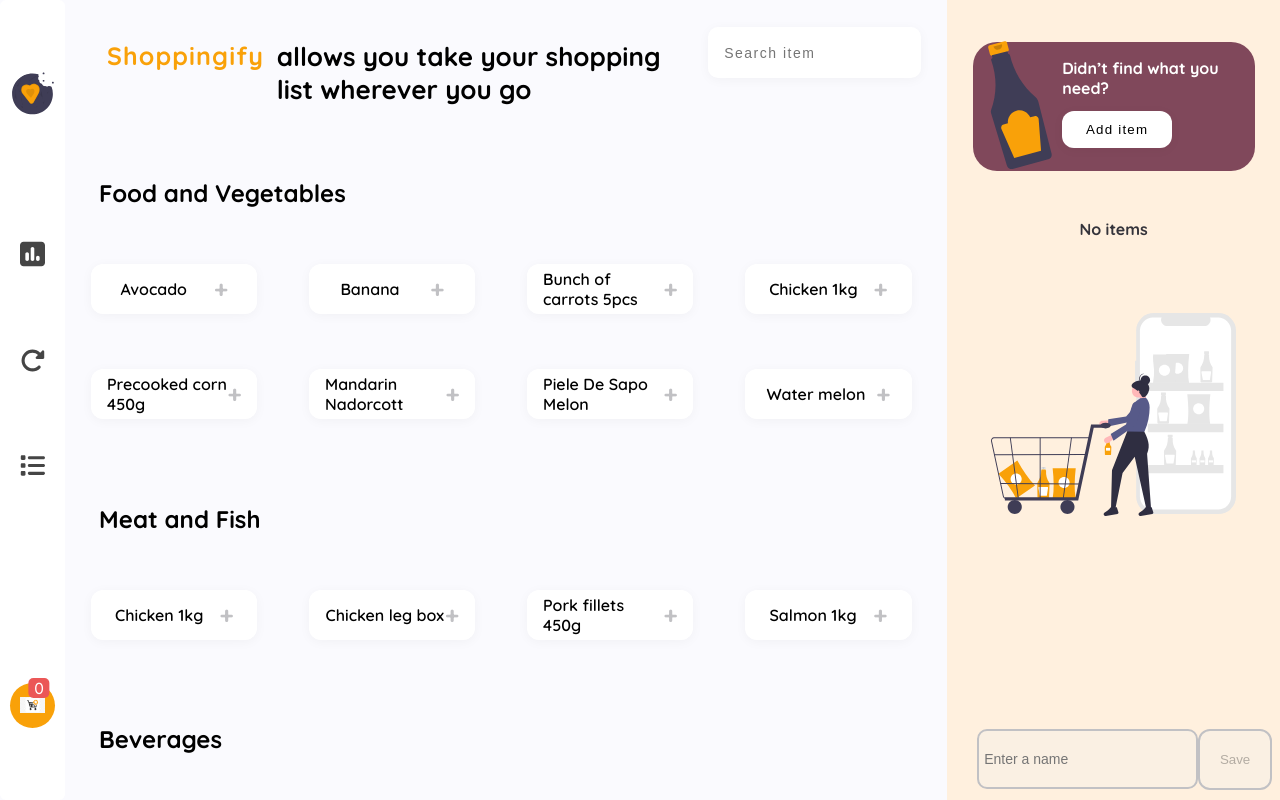
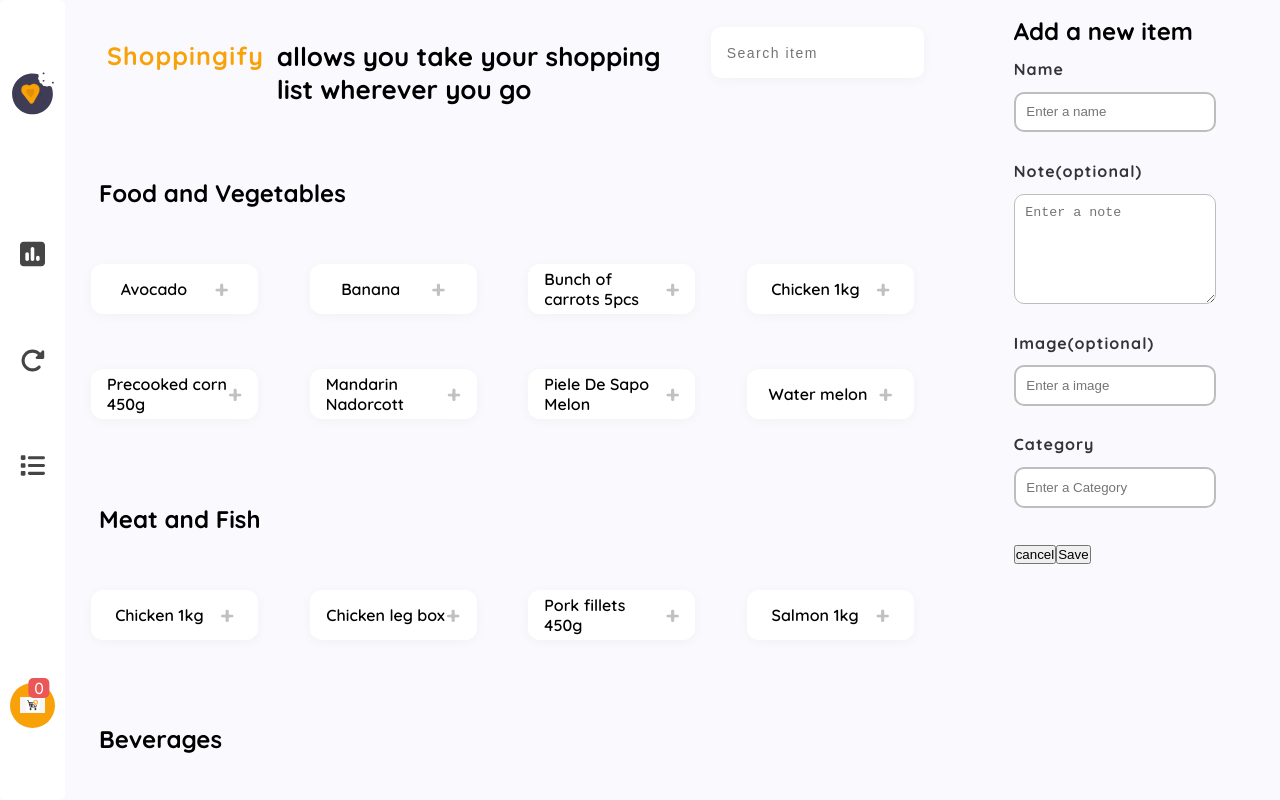
Before and after one commit to EjiroOsiephri/Shoppingfy-app, a React (Vite) app in the folder shoppingify-master/vite-project/: page / in a window 1280 px wide. Both pictures are taken after a click on the button "Add item". Built offline with nearby package versions, Linux system fonts and the light colour scheme.

Commit message:
Working on more styles

```diff
--- a/shoppingify-master/vite-project/src/App.jsx
+++ b/shoppingify-master/vite-project/src/App.jsx
@@ -5,7 +5,6 @@ import ItemsContainer from "./Components/ItemsContainer";
 import { useState } from "react";
 import AppWideContext from "./Context/AppContext";
 import CartCategories from "./Components/FoodLists/CartCategories";
-import AddNewItem from "./Components/AddNewItem";
 
 function App() {
   const [searchInputItem, setSearchItem] = useState("");
@@ -39,7 +38,6 @@ function App() {
               cartItems={cartItems}
               setCartItems={setCartItems}
             />
-            <CartCategories showCart={showCart} cartItems={cartItems} />
           </div>
         </main>
       </AppWideContext.Provider>
--- a/shoppingify-master/vite-project/src/Components/AddNewItem.jsx
+++ b/shoppingify-master/vite-project/src/Components/AddNewItem.jsx
@@ -1,25 +1,30 @@
 import React from "react";
+import Classes from "../Sass/AddNewItem.module.scss";
 
 const AddNewItem = () => {
   return (
     <>
-      <section className="addewItemComtainer">
+      <section className={Classes["addewItemContainerSection"]}>
         <h1>Add a new item</h1>
-        <div className="nameItemContainer">
+        <div className={Classes["nameItemContainer"]}>
           <label>Name</label>
           <input type="text" placeholder="Enter a name" />
         </div>
-        <div className="noteItemContainer">
+        <div className={Classes["noteItemContainer"]}>
           <label>Note(optional)</label>
           <textarea type="text" placeholder="Enter a note" />
         </div>
-        <div className="imageItemContainer">
+        <div className={Classes["imageItemContainer"]}>
           <label>Image(optional)</label>
           <input type="text" placeholder="Enter a image" />
         </div>
-        <div className="categoryItemContainer">
+        <div className={Classes["categoryItemContainer"]}>
           <label>Category</label>
           <input type="text" placeholder="Enter a Category" />
+        </div>
+        <div className={Classes["goBackContainer"]}>
+          <button>cancel</button>
+          <button>Save</button>
         </div>
       </section>
     </>
--- a/shoppingify-master/vite-project/src/Components/ItemsContainer.jsx
+++ b/shoppingify-master/vite-project/src/Components/ItemsContainer.jsx
@@ -5,9 +5,14 @@ import EmptyCart from "../assets/shop.svg";
 import Pen from "../assets/pen.svg";
 import { useDispatch, useSelector } from "react-redux";
 import { cartActions } from "../Store/CartSlice";
+import { useContext } from "react";
+import AppWideContext from "../Context/AppContext";
+import AddNewItem from "./AddNewItem";
 
 const ItemsContainer = (props) => {
   const state = useSelector((state) => state.cart.items);
+
+  const ctx = useContext(AppWideContext);
 
   const dispatch = useDispatch();
 
@@ -37,8 +42,17 @@ const ItemsContainer = (props) => {
     dispatch(cartActions.removeItemFromCart(id));
   }
 
+  const showNewItemHandler = () => {
+    ctx.setShowNewItem(true);
+  };
+
+  console.log(ctx.showNewItem);
+
   return (
     <>
+      {ctx.showNewItem ? (
+        <AddNewItem />
+      ) : (
         <aside
           style={
             windowWidth <= 678 && props.showCart === true
@@ -54,7 +68,7 @@ const ItemsContainer = (props) => {
             <img src={Source} alt="img-source" />
             <div>
               <p>Didn’t find what you need?</p>
-            <button>Add item</button>
+              <button onClick={showNewItemHandler}>Add item</button>
             </div>
           </section>
           {!props.cartItems ? (
@@ -97,7 +111,47 @@ const ItemsContainer = (props) => {
               </aside>
             </section>
           )}
+          <div
+            style={
+              windowWidth <= 678 && props.showCart === true
+                ? {
+                    display: "block",
+                    maxWidth: "100%",
+                    marginInline: "auto",
+                    marginLeft: "50px",
+                  }
+                : {}
+            }
+            className={Classes["enterFoodItem"]}
+          >
+            <input
+              style={
+                props.cartItems
+                  ? {
+                      borderColor: "rgba(249, 161, 9, 1)",
+                    }
+                  : {}
+              }
+              disabled={!props.cartItems}
+              type="text"
+              placeholder="Enter a name"
+            />
+            <button
+              style={
+                props.cartItems
+                  ? {
+                      background: "rgba(249, 161, 9, 1)",
+                      color: "white",
+                    }
+                  : {}
+              }
+              disabled={!props.cartItems}
+            >
+              Save
+            </button>
+          </div>
         </aside>
+      )}
     </>
   );
 };
--- a/shoppingify-master/vite-project/src/Context/AppContext.jsx
+++ b/shoppingify-master/vite-project/src/Context/AppContext.jsx
@@ -1,7 +1,8 @@
 import { createContext } from "react";
 
 const AppWideContext = createContext({
-  state: true,
-  items: [],
+  setShowNewItem: true,
+  showNewItem: false,
 });
+
 export default AppWideContext;
--- /dev/null
+++ b/shoppingify-master/vite-project/src/Sass/AddNewItem.module.scss
@@ -0,0 +1,65 @@
+.addewItemContainerSection {
+  display: flex;
+  padding: 1em 4em 2em 4em;
+  flex-direction: column;
+}
+label {
+  margin-top: 0.8em;
+  margin-bottom: 0.8em;
+  color: rgba(52, 51, 58, 1);
+  font-weight: 700;
+  letter-spacing: 1.1px;
+}
+input,
+textarea {
+  padding: 0.8em;
+  border-color: rgba(189, 189, 189, 1);
+  border-radius: 10px;
+}
+.nameItemContainer {
+  color: rgba(189, 189, 189, 1);
+  display: grid;
+  margin-bottom: 1em;
+}
+.noteItemContainer {
+  margin-bottom: 1em;
+  display: grid;
+  color: rgba(189, 189, 189, 1);
+}
+.noteItemContainer textarea {
+  height: 110.28px;
+}
+.imageItemContainer {
+  display: grid;
+  color: rgba(189, 189, 189, 1);
+  margin-bottom: 1em;
+}
+.categoryItemContainer {
+  display: grid;
+  color: rgba(189, 189, 189, 1);
+}
+.goBackContainer {
+  display: flex;
+}
+.goBackContainer button {
+  margin-top: 2.8em;
+}
+
+@media screen and (max-width: 678px) {
+  .addewItemContainerSection {
+    width: 100vw;
+    padding: 0.6em;
+  }
+  .categoryItemContainer input {
+    width: 80%;
+  }
+  .nameItemContainer input {
+    width: 80%;
+  }
+  .imageItemContainer input {
+    width: 80%;
+  }
+  .noteItemContainer textarea {
+    width: 80%;
+  }
+}
```
Lines whose indentation alone changed are shown as unchanged.
